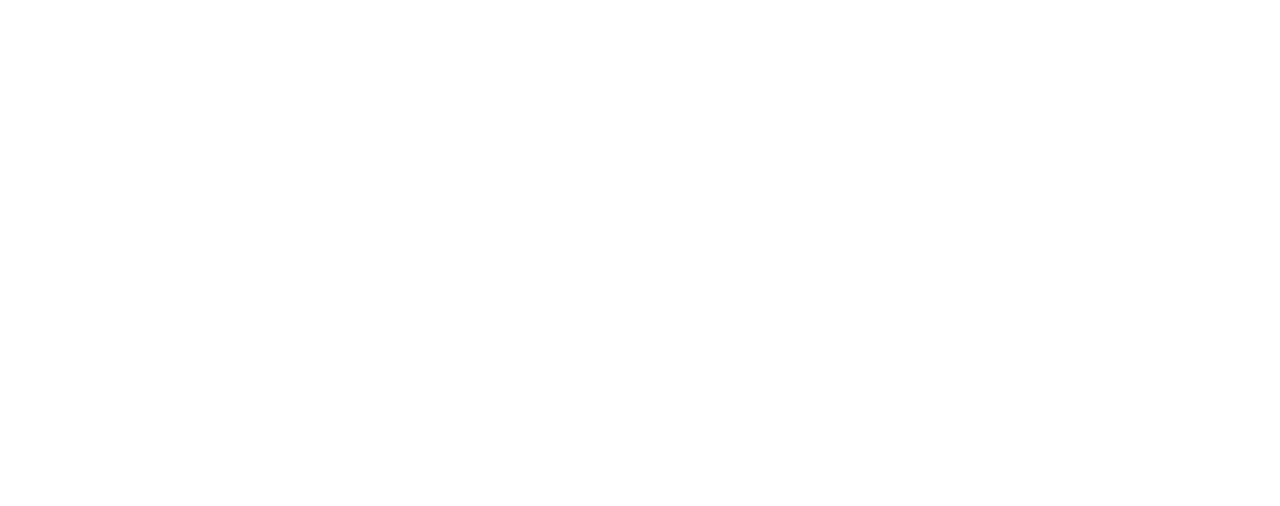
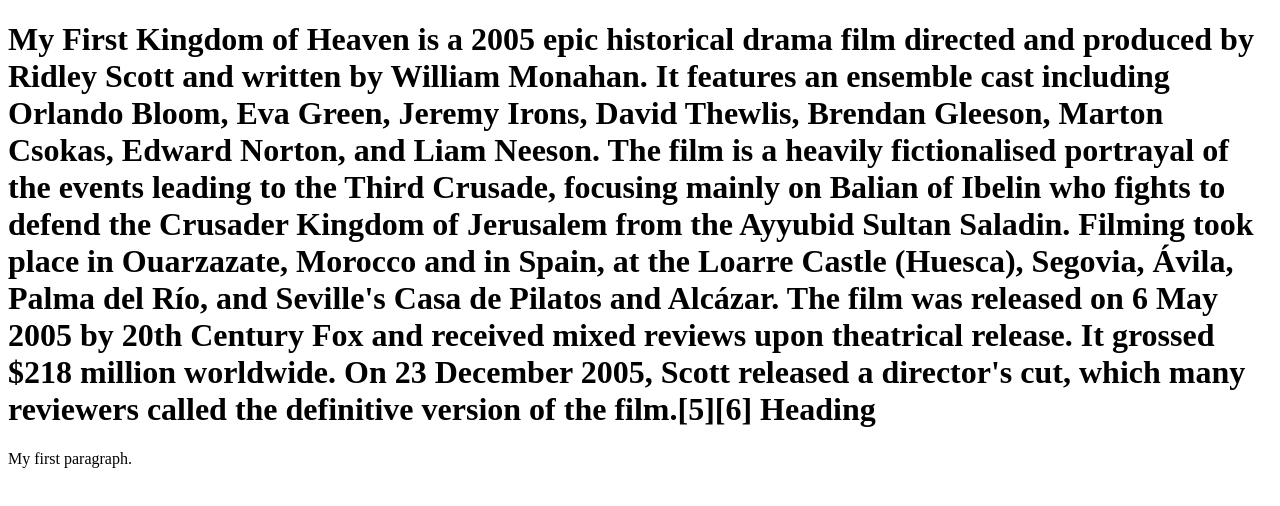
Before and after one commit to Originalmaxtenison/berozgar-coder, a plain HTML site: page index.html in a window 1280 px wide. Drawn offline with Linux system fonts and the light colour scheme.

Commit message:
Update index.html

```diff
--- a/index.html
+++ b/index.html
@@ -1,8 +1,13 @@
 <!DOCTYPE html>
 <html>
-<head>
-    <h1>
-        <title>THIS WAS MY BEST TRY!</title>
-    </h1>
-</head>
+<body>
+
+<h1>My First Kingdom of Heaven is a 2005 epic historical drama film directed and produced by Ridley Scott and written by William Monahan. It features an ensemble cast including Orlando Bloom, Eva Green, Jeremy Irons, David Thewlis, Brendan Gleeson, Marton Csokas, Edward Norton, and Liam Neeson.
+
+The film is a heavily fictionalised portrayal of the events leading to the Third Crusade, focusing mainly on Balian of Ibelin who fights to defend the Crusader Kingdom of Jerusalem from the Ayyubid Sultan Saladin.
+
+Filming took place in Ouarzazate, Morocco and in Spain, at the Loarre Castle (Huesca), Segovia, Ávila, Palma del Río, and Seville's Casa de Pilatos and Alcázar. The film was released on 6 May 2005 by 20th Century Fox and received mixed reviews upon theatrical release. It grossed $218 million worldwide. On 23 December 2005, Scott released a director's cut, which many reviewers called the definitive version of the film.[5][6] Heading</h1>
+<p>My first paragraph.</p>
+
+</body>
 </html>
```
